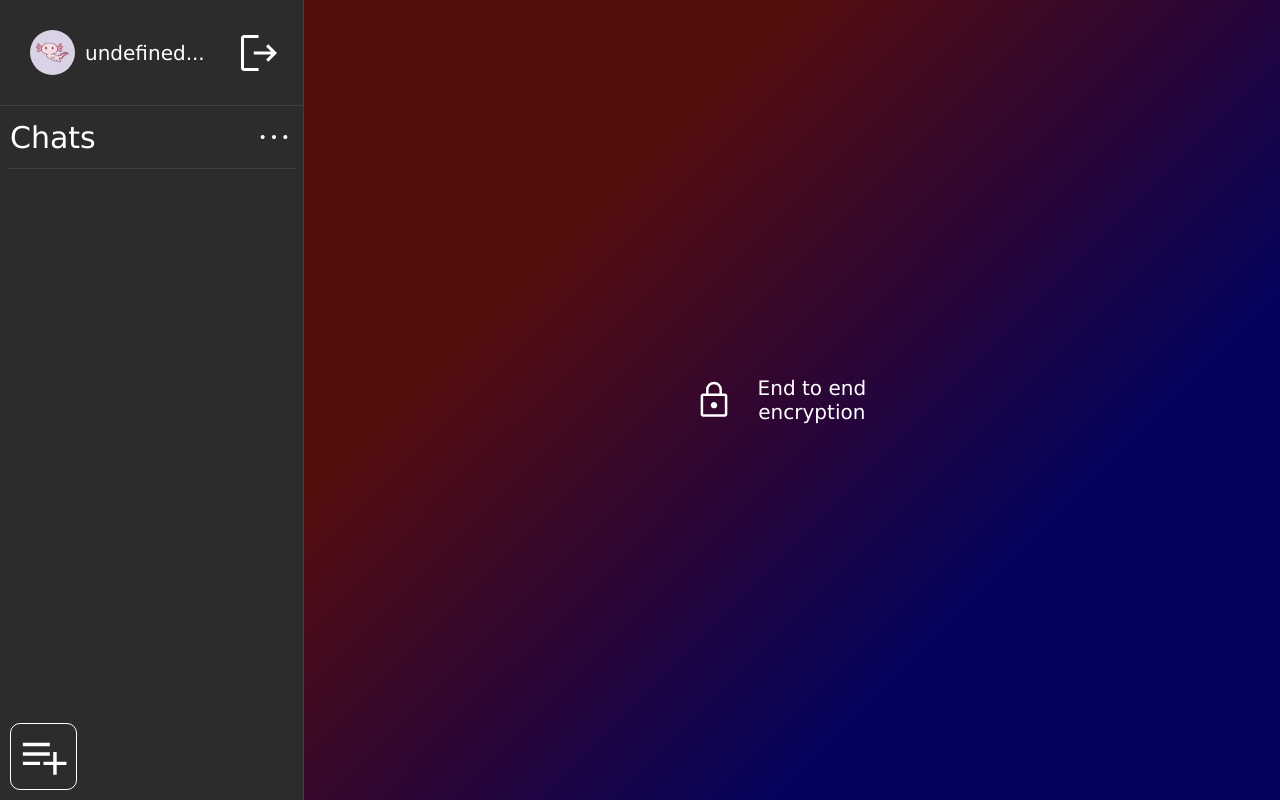
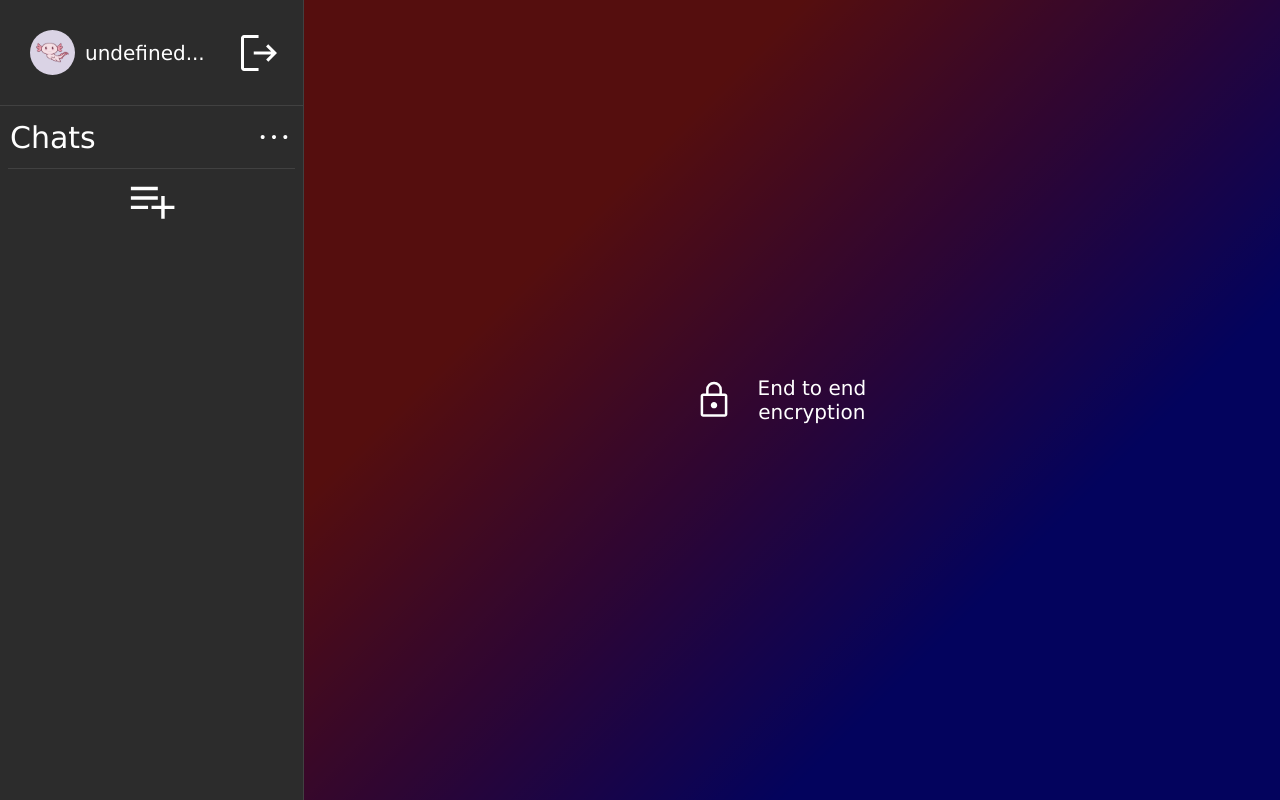
Before and after one commit to AaloFanaa/htldo4_swp, a React (Vite) app in the folder chatApp/front-end/: page / in a window 1280 px wide. Built offline with nearby package versions, Linux system fonts and the light colour scheme; no server answers.

Commit message:
some css updates

```diff
--- a/chatApp/front-end/src/styles/Chat.module.css
+++ b/chatApp/front-end/src/styles/Chat.module.css
@@ -23,6 +23,7 @@
   justify-content: space-between;
   align-items: center;
   width: 20%;
+  cursor: default;
 }
 
 .chatBackground > div > img {
--- a/chatApp/front-end/src/styles/UserList.module.css
+++ b/chatApp/front-end/src/styles/UserList.module.css
@@ -50,9 +50,8 @@
 }
 
 .newChatButton {
-  position: absolute;
-  bottom: 1rem;
-  left: 1rem;
+  justify-self: flex-end;
+  position: relative;
   border-radius: 1rem;
   padding: 0.5rem;
   height: 5.5rem;
@@ -60,11 +59,21 @@
   background-color: transparent;
   cursor: pointer;
   transition: all 0.3s;
-  border: 1px solid var(--textColor);
+  /* border: 1px solid var(--textColor); */
 }
 
-.newChatButton:hover {
-  border-radius: 50%;
+.newChatButton::after {
+  content: 0;
+  position: absolute;
+  top: 0;
+  left: 0;
+  width: 100%;
+  height: 100%;
+  z-index: 10;
+}
+
+.newChatButton::after:hover {
+  animation: newChatButtonAnimation 0.5s forwards;
 }
 
 .onlineUserHead {
@@ -73,4 +82,15 @@
 }
 
 .onlineUserList {
+  font-size: 1rem;
 }
+
+@keyframes newChatButtonAnimation {
+  0% {
+    border: none;
+  }
+
+  100% {
+    border: solid 5px var(--textColor);
+  }
+}
```
Also changed, not shown: 1 other file (tests, documents, lock files or other folders).
